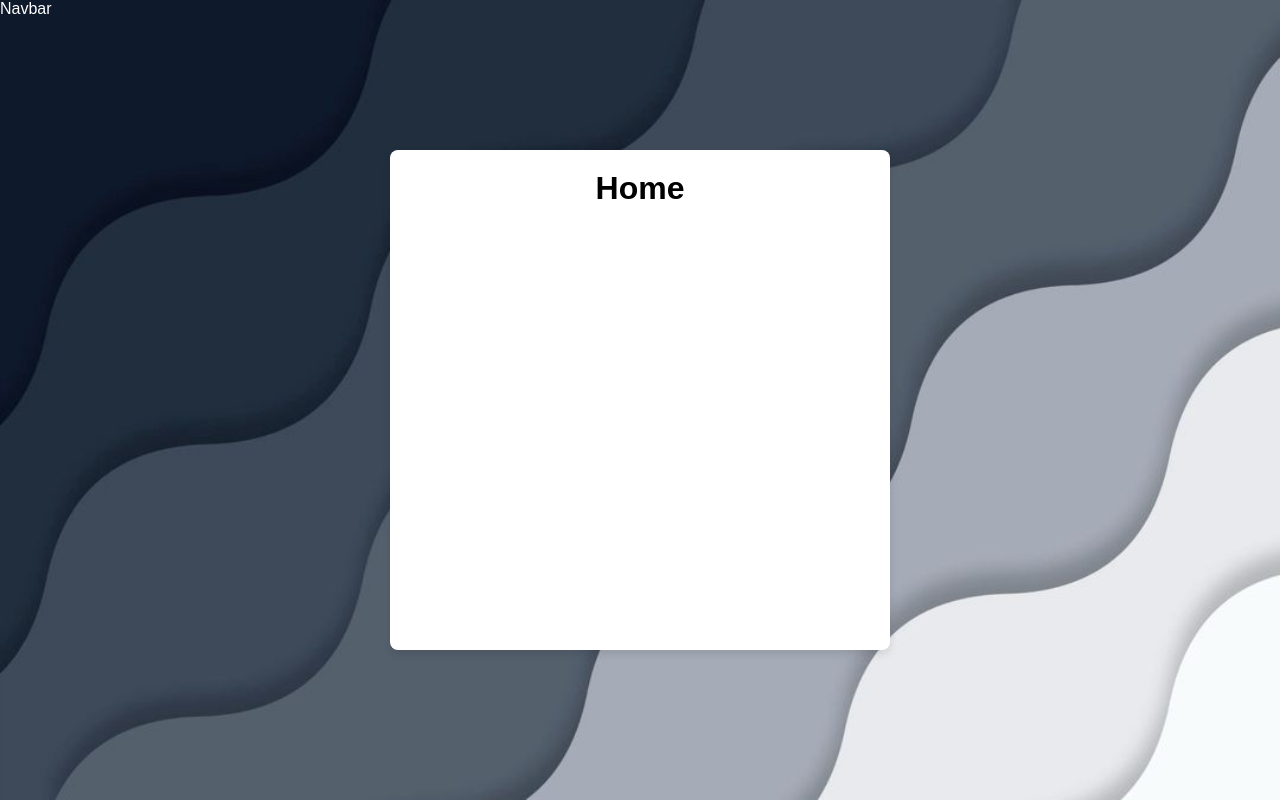
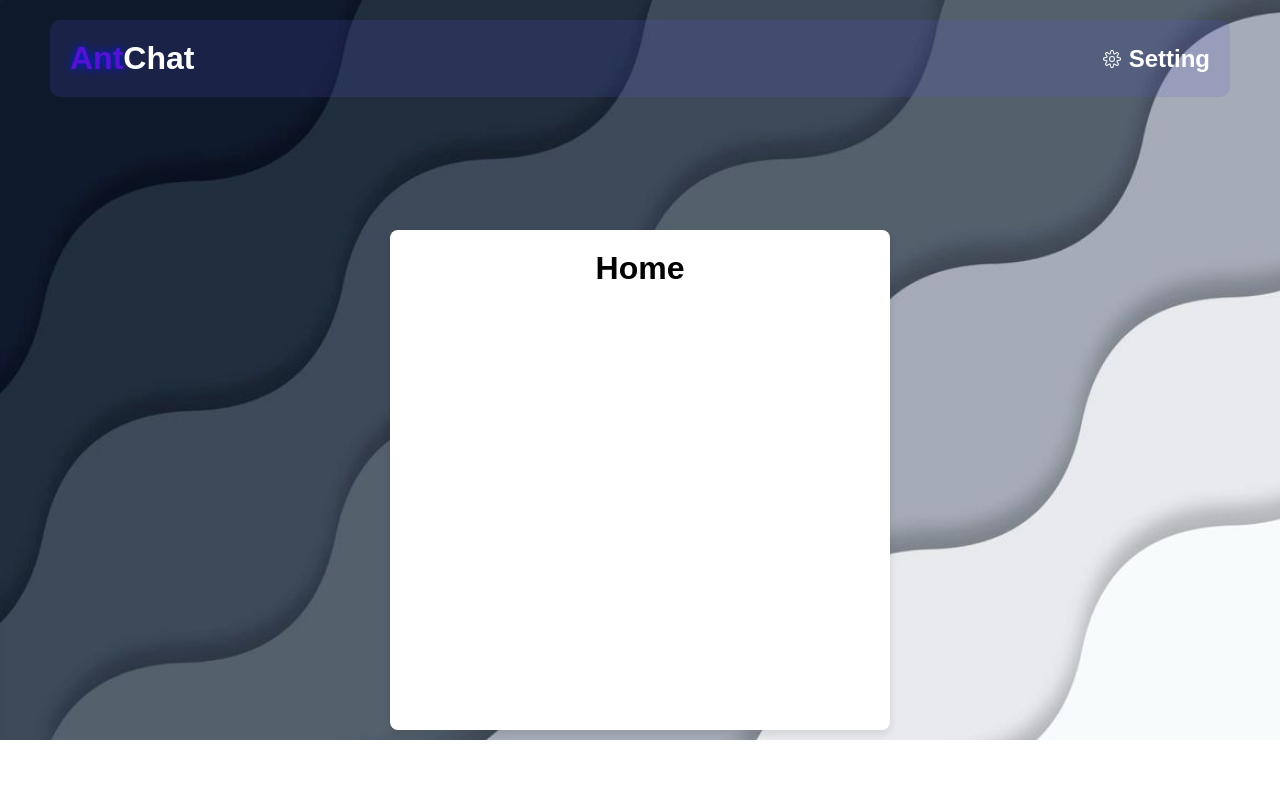
Before and after one commit to devCaiodias/chatApp, a React (Vite) app in the folder frontend/: page / in a window 1280 px wide. Built offline with nearby package versions, Linux system fonts and the light colour scheme.

Commit message:
uma parte do navbar está pronta

```diff
--- a/frontend/package.json
+++ b/frontend/package.json
@@ -10,11 +10,13 @@
     "preview": "vite preview"
   },
   "dependencies": {
+    "axios": "^1.8.4",
     "react": "^19.0.0",
     "react-dom": "^19.0.0",
     "react-hot-toast": "^2.5.2",
     "react-icons": "^5.5.0",
-    "react-router-dom": "^7.4.1"
+    "react-router-dom": "^7.4.1",
+    "zustand": "^5.0.3"
   },
   "devDependencies": {
     "@eslint/js": "^9.21.0",
--- a/frontend/src/container/Navbar.tsx
+++ b/frontend/src/container/Navbar.tsx
@@ -1,9 +1,16 @@
+import style from '../style/Navbar.module.css'
+import { CiSettings } from 'react-icons/ci'
+
+export default function Navbar () {
+  return (
+    <>
+      <div className={style.navbar}>
+
+        <a href="/"><h1><span>Ant</span>Chat</h1></a>
 
 
-function Navbar() {
-  return (
-    <div>Navbar</div>
+        <a href="/settings"><h2><CiSettings className={style.icon_setting} /> Setting</h2></a>
+      </div>
+    </>
   )
 }
-
-export default Navbar;
--- a/frontend/src/index.css
+++ b/frontend/src/index.css
@@ -6,10 +6,9 @@
 }
 
 body {
-  background-image: url("../public/cd25e8b7b126ef1f552a26a022ee840a.jpg");
+  background-image: url("/cd25e8b7b126ef1f552a26a022ee840a.jpg");
   background-repeat: no-repeat;
   background-size: cover;
   color: white;
-  width: 100vw;
-  height: 100vh;
+  height: 90vh;
 }
--- a/frontend/src/pages/Signup.tsx
+++ b/frontend/src/pages/Signup.tsx
@@ -4,6 +4,8 @@ export default function Signup() {
     return (
         <div className={style.signup}>
             <h1>Signup</h1>
+
+
         </div>
     )
 }
--- /dev/null
+++ b/frontend/src/style/Navbar.module.css
@@ -0,0 +1,34 @@
+.navbar {
+    display: flex;
+    align-items: center;
+    justify-content: space-between;
+    margin: 20px 50px;
+    background-color: rgba(85, 85, 210, 0.163);
+    padding: 20px;
+    border-radius: 10px;
+}
+
+.navbar a {
+    text-decoration: none;
+    color: white;
+}
+
+.navbar h1 {
+    text-transform: capitalize;
+}
+
+.navbar h1 span {
+    color: rgb(83, 18, 212);
+    text-shadow: 0px 0px 10px rgb(0, 26, 255);
+}
+
+.navbar h2 {
+    display: flex;
+    align-items: center;
+    text-transform: capitalize;
+}
+
+.icon_setting {
+    margin: 5px;
+
+}
--- a/frontend/src/style/Signup.module.css
+++ b/frontend/src/style/Signup.module.css
@@ -6,7 +6,7 @@
 
 
     position: absolute;
-    top: 50%;
+    top: 60%;
     left: 50%;
     transform: translate(-50%, -50%);
 
```
Also changed, not shown: 1 other file (tests, documents, lock files or other folders).
